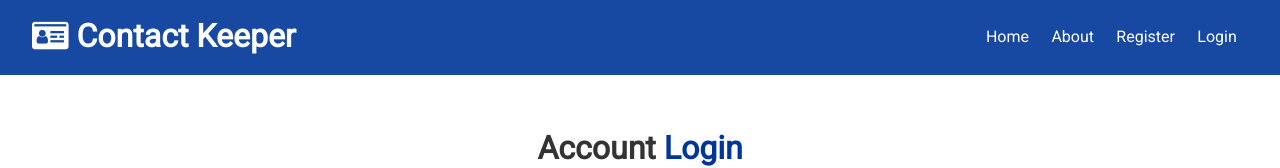
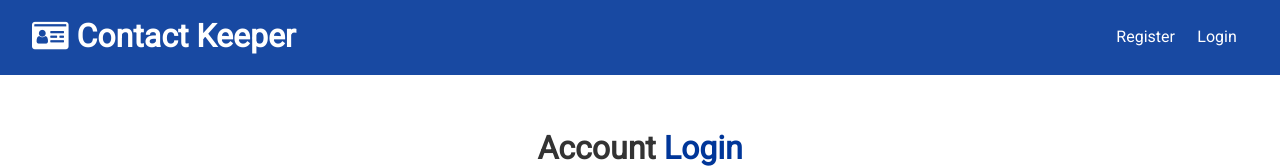
Before and after one commit to jideabdqudus/contact-keeper, a React (Create React App) app in the folder client/: page /login in a window 1280 px wide. Shown: the top 168 px of the page. Built offline with nearby package versions, Linux system fonts and the light colour scheme.

Commit message:
Logout User

```diff
--- a/client/src/components/layout/Navbar.js
+++ b/client/src/components/layout/Navbar.js
@@ -1,27 +1,46 @@
-import React from "react";
+import React, { Fragment, useContext } from "react";
 import PropTypes from "prop-types";
 import { Link } from "react-router-dom";
+import AuthContext from "../../context/auth/AuthContext";
 
 const Navbar = ({ title, icon }) => {
+  const authContext = useContext(AuthContext);
+
+  const { isAuthenticated, logout, user } = authContext;
+
+  const onLogout = () => {
+    logout();
+  };
+
+  const authLinks = (
+    <Fragment>
+      <li>Hello {user && user.name}</li>
+      <li>
+        <a href="#!" onClick={onLogout}>
+          <i className="fa fa-sign-out"></i>
+          <span className="hide-sm">Logout</span>
+        </a>
+      </li>
+    </Fragment>
+  );
+
+  const guestLinks = (
+    <Fragment>
+      <li>
+        <Link to="/register">Register</Link>
+      </li>
+      <li>
+        <Link to="/login">Login</Link>
+      </li>
+    </Fragment>
+  );
+
   return (
     <div className="navbar bg-primary">
       <h1>
         <i className={icon} /> {title}
       </h1>
-      <ul>
-        <li>
-          <Link to="/">Home</Link>
-        </li>
-        <li>
-          <Link to="/about">About</Link>
-        </li>
-        <li>
-          <Link to="/register">Register</Link>
-        </li>
-        <li>
-          <Link to="/login">Login</Link>
-        </li>
-      </ul>
+      <ul>{isAuthenticated ? authLinks : guestLinks}</ul>
     </div>
   );
 };
--- a/client/src/context/auth/AuthReducer.js
+++ b/client/src/context/auth/AuthReducer.js
@@ -54,6 +54,16 @@
         user: null,
         error: action.payload,
       };
+      case LOGOUT:
+      localStorage.removeItem("token");
+      return {
+        ...state,
+        token: null,
+        isAuthenticated: false,
+        loading: false,
+        user: null,
+        error: action.payload,
+      };
     case CLEAR_ERRORS:
       return {
         ...state,
--- a/client/src/context/auth/AuthState.js
+++ b/client/src/context/auth/AuthState.js
@@ -83,7 +83,7 @@
 
   //Logout
   const logout =()=>{
-    console.log('logout')
+    dispatch({type:LOGOUT})
   }
 
   //Clear errors
```
